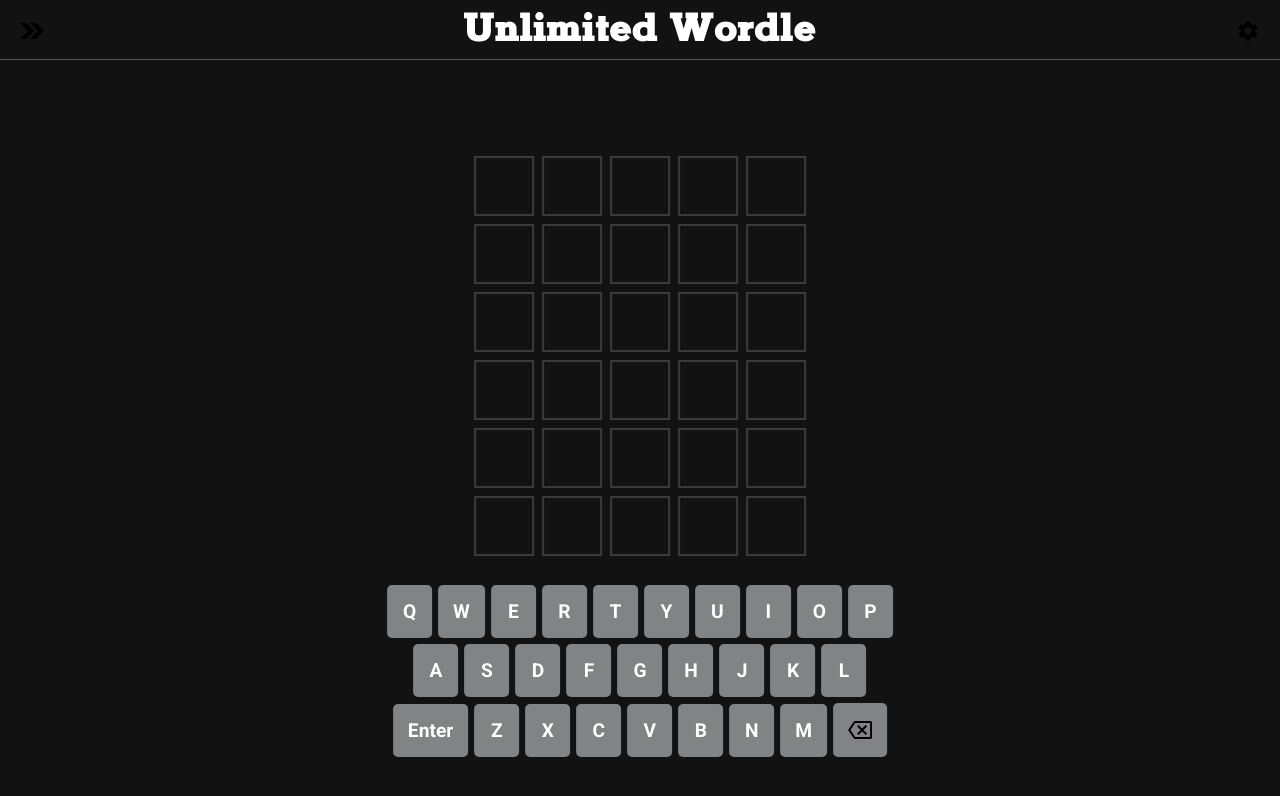
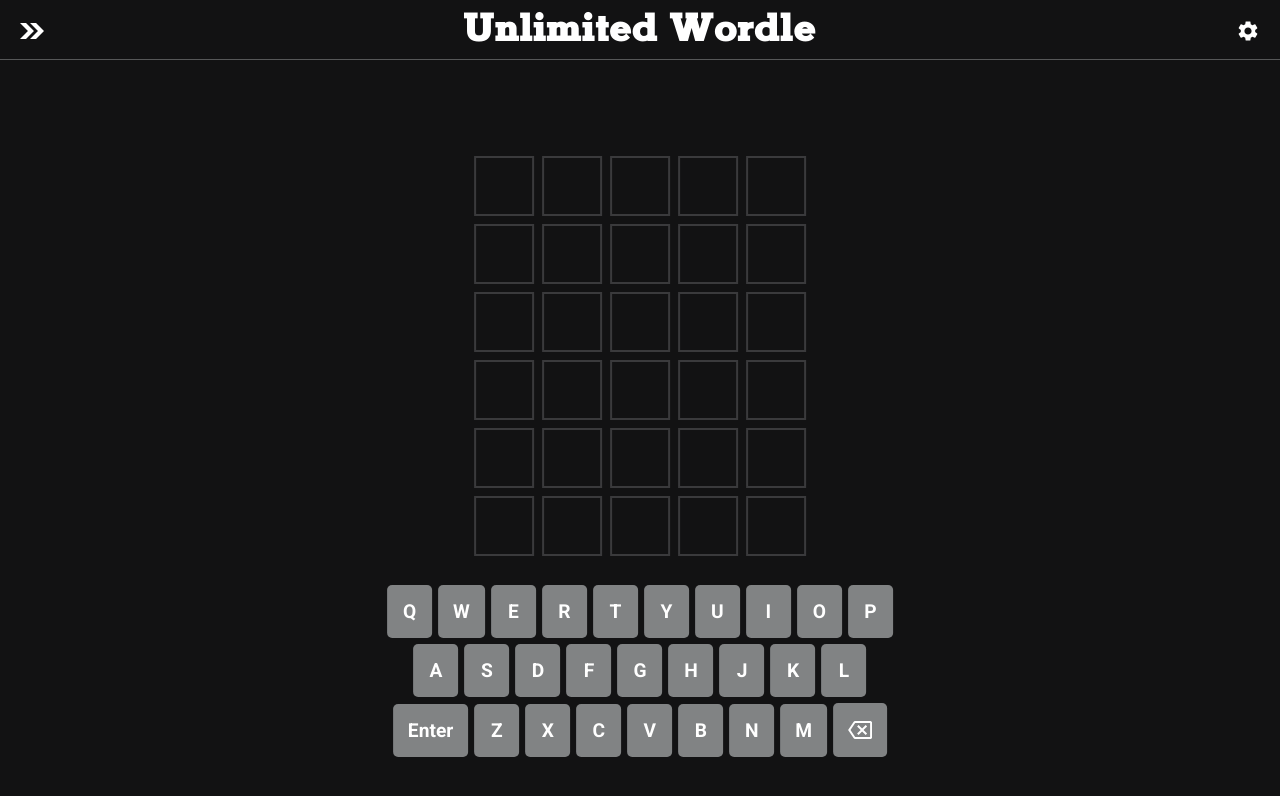
Before and after one commit to JacobC09/WordleClone, a plain HTML site: page index.html in a window 1280 px wide. Drawn offline with Linux system fonts and the light colour scheme.

Commit message:
Update index.html

```diff
--- a/index.html
+++ b/index.html
@@ -13,13 +13,13 @@
         <div class="nav-container">
             <div class="flex-center nav-icon-container" id="reset" style="left: 0;">
                 <svg xmlns="http://www.w3.org/2000/svg" width="24" height="24" viewBox="0 0 24 24">
-                    <path fill="var(--color-tone-1)" d="M10.024 4h6.015l7.961 8-7.961 8h-6.015l7.961-8-7.961-8zm-10.024 16h6.015l7.961-8-7.961-8h-6.015l7.961 8-7.961 8z"/>
+                    <path fill="white" d="M10.024 4h6.015l7.961 8-7.961 8h-6.015l7.961-8-7.961-8zm-10.024 16h6.015l7.961-8-7.961-8h-6.015l7.961 8-7.961 8z"/>
                 </svg>
             </div>
 
             <div class="flex-center nav-icon-container" style="right: 0; cursor: pointer;">
                 <svg xmlns="http://www.w3.org/2000/svg" height="24" viewBox="0 0 24 24" width="24">
-                    <path fill="var(--color-tone-1)" d="M19.14,12.94c0.04-0.3,0.06-0.61,0.06-0.94c0-0.32-0.02-0.64-0.07-0.94l2.03-1.58c0.18-0.14,0.23-0.41,0.12-0.61 l-1.92-3.32c-0.12-0.22-0.37-0.29-0.59-0.22l-2.39,0.96c-0.5-0.38-1.03-0.7-1.62-0.94L14.4,2.81c-0.04-0.24-0.24-0.41-0.48-0.41 h-3.84c-0.24,0-0.43,0.17-0.47,0.41L9.25,5.35C8.66,5.59,8.12,5.92,7.63,6.29L5.24,5.33c-0.22-0.08-0.47,0-0.59,0.22L2.74,8.87 C2.62,9.08,2.66,9.34,2.86,9.48l2.03,1.58C4.84,11.36,4.8,11.69,4.8,12s0.02,0.64,0.07,0.94l-2.03,1.58 c-0.18,0.14-0.23,0.41-0.12,0.61l1.92,3.32c0.12,0.22,0.37,0.29,0.59,0.22l2.39-0.96c0.5,0.38,1.03,0.7,1.62,0.94l0.36,2.54 c0.05,0.24,0.24,0.41,0.48,0.41h3.84c0.24,0,0.44-0.17,0.47-0.41l0.36-2.54c0.59-0.24,1.13-0.56,1.62-0.94l2.39,0.96 c0.22,0.08,0.47,0,0.59-0.22l1.92-3.32c0.12-0.22,0.07-0.47-0.12-0.61L19.14,12.94z M12,15.6c-1.98,0-3.6-1.62-3.6-3.6 s1.62-3.6,3.6-3.6s3.6,1.62,3.6,3.6S13.98,15.6,12,15.6z"></path>
+                    <path fill="white" d="M19.14,12.94c0.04-0.3,0.06-0.61,0.06-0.94c0-0.32-0.02-0.64-0.07-0.94l2.03-1.58c0.18-0.14,0.23-0.41,0.12-0.61 l-1.92-3.32c-0.12-0.22-0.37-0.29-0.59-0.22l-2.39,0.96c-0.5-0.38-1.03-0.7-1.62-0.94L14.4,2.81c-0.04-0.24-0.24-0.41-0.48-0.41 h-3.84c-0.24,0-0.43,0.17-0.47,0.41L9.25,5.35C8.66,5.59,8.12,5.92,7.63,6.29L5.24,5.33c-0.22-0.08-0.47,0-0.59,0.22L2.74,8.87 C2.62,9.08,2.66,9.34,2.86,9.48l2.03,1.58C4.84,11.36,4.8,11.69,4.8,12s0.02,0.64,0.07,0.94l-2.03,1.58 c-0.18,0.14-0.23,0.41-0.12,0.61l1.92,3.32c0.12,0.22,0.37,0.29,0.59,0.22l2.39-0.96c0.5,0.38,1.03,0.7,1.62,0.94l0.36,2.54 c0.05,0.24,0.24,0.41,0.48,0.41h3.84c0.24,0,0.44-0.17,0.47-0.41l0.36-2.54c0.59-0.24,1.13-0.56,1.62-0.94l2.39,0.96 c0.22,0.08,0.47,0,0.59-0.22l1.92-3.32c0.12-0.22,0.07-0.47-0.12-0.61L19.14,12.94z M12,15.6c-1.98,0-3.6-1.62-3.6-3.6 s1.62-3.6,3.6-3.6s3.6,1.62,3.6,3.6S13.98,15.6,12,15.6z"></path>
                 </svg>
             </div>
 
@@ -65,7 +65,7 @@
                 <div class="key" data-key="m">M</div>
                 <div class="key" data-key="delete">
                     <svg xmlns="http://www.w3.org/2000/svg" height="24" viewBox="0 0 24 24" width="24">
-                        <path fill="var(--color-tone-1)" d="M22 3H7c-.69 0-1.23.35-1.59.88L0 12l5.41 8.11c.36.53.9.89 1.59.89h15c1.1 0 2-.9 2-2V5c0-1.1-.9-2-2-2zm0 16H7.07L2.4 12l4.66-7H22v14zm-11.59-2L14 13.41 17.59 17 19 15.59 15.41 12 19 8.41 17.59 7 14 10.59 10.41 7 9 8.41 12.59 12 9 15.59z"></path>
+                        <path fill="white" d="M22 3H7c-.69 0-1.23.35-1.59.88L0 12l5.41 8.11c.36.53.9.89 1.59.89h15c1.1 0 2-.9 2-2V5c0-1.1-.9-2-2-2zm0 16H7.07L2.4 12l4.66-7H22v14zm-11.59-2L14 13.41 17.59 17 19 15.59 15.41 12 19 8.41 17.59 7 14 10.59 10.41 7 9 8.41 12.59 12 9 15.59z"></path>
                     </svg>
                 </div>
             </div>
```
